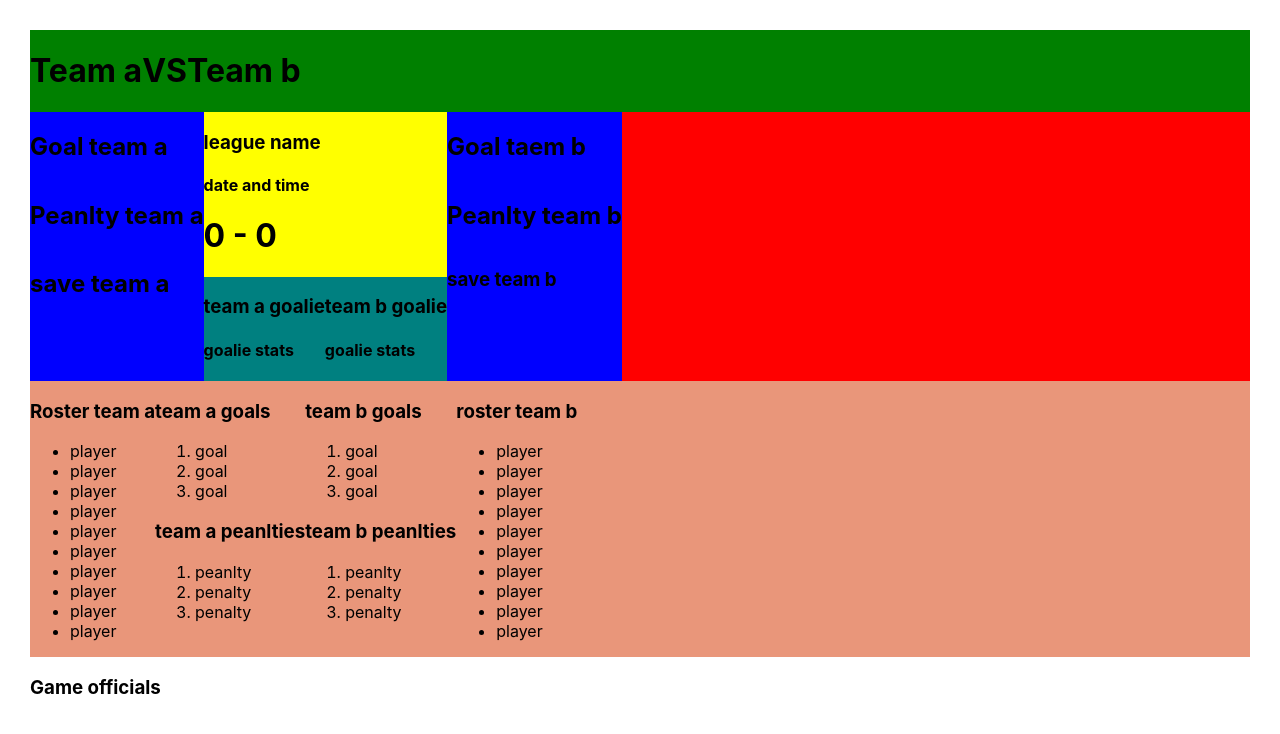
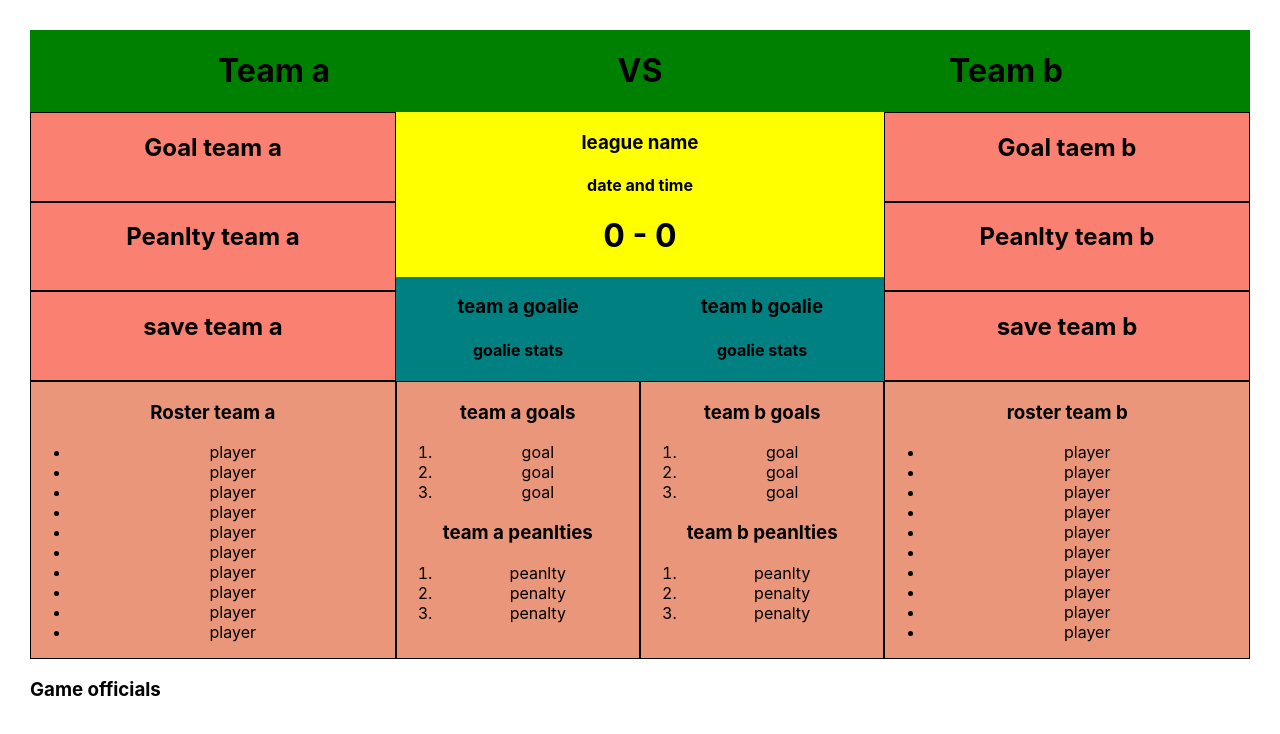
Before and after one commit to tjbecker8/ScoreSheet, a React (Create React App) app: page / in a window 1280 px wide. Shown: the top 734 px of the page. Built offline with nearby package versions, Linux system fonts and the light colour scheme.

Commit message:
still on setup

```diff
--- a/src/components/GameSheet/gameSheet.css
+++ b/src/components/GameSheet/gameSheet.css
@@ -1,17 +1,27 @@
 #container {
-
   margin: 30px;
 }
 
 .flex-top {
   display: flex;
   background-color: green;
+  text-align: center;
+}
+
+.team-name-top {
+  width: calc(40%)
+}
+
+.vs {
+  width: calc(20%)
 }
 
 .team-buttons {
   background-color: blue;
   display: flex;
   flex-direction: column;
+  width: calc(30%);
+  text-align: center;
 }
 
 .main-bar {
@@ -22,13 +32,49 @@
 .goalies {
   display: flex;
   background-color: teal;
+  text-align: center;
 }
+
 
 .center-main {
   background-color: yellow;
+  width: calc(40%);
+  text-align: center;
 }
 
 .bottom-main {
   background-color: darksalmon;
   display: flex;
+  text-align: center;
 }
+
+.goalie {
+  text-align: center;
+  width: calc(50%)
+}
+
+.roster {
+  width: calc(30%);
+  border-color: black;
+  border-width: 1px;
+  border-style: solid;
+}
+
+.goals-and-pens {
+  width: calc(20%);
+  border-color: black;
+  border-width: 1px;
+  border-style: solid;
+}
+
+.goal-div {
+  border-color: 'black';
+  border-width: 1px;
+  border-style: solid;
+  background-color: salmon;
+  height: calc(33%);
+}
+
+.goal-div:hover {
+  background-color: pink;
+}
--- a/src/components/GameSheet/gameSheet.js
+++ b/src/components/GameSheet/gameSheet.js
@@ -13,15 +13,15 @@ class GameSheet extends Component {
 
 
         <div class='flex-top'>
-          <div>
+          <div class='team-name-top'>
             <h1>Team a</h1>
           </div>
 
-          <div>
+          <div class='vs'>
             <h1>VS</h1>
           </div>
 
-          <div>
+          <div class='team-name-top'>
             <h1>Team b</h1>
           </div>
         </div>
@@ -31,19 +31,19 @@ class GameSheet extends Component {
 
         <div class='main-bar'>
           <div class='team-buttons'>
-            <div>
+            <div class='goal-div'>
               <span>
                 <h2>Goal team a</h2>
               </span>
             </div>
 
-            <div>
+            <div class='goal-div'>
               <span>
                 <h2>Peanlty team a</h2>
               </span>
             </div>
 
-            <div>
+            <div class='goal-div'>
               <span>
                 <h2>save team a</h2>
               </span>
@@ -63,12 +63,12 @@ class GameSheet extends Component {
             </div>
 
             <div class='goalies'>
-              <div>
+              <div class='goalie'>
                 <h3>team a goalie</h3>
                 <h4>goalie stats</h4>
               </div>
 
-              <div>
+              <div class='goalie'>
                 <h3>team b goalie</h3>
                 <h4>goalie stats</h4>
               </div>
@@ -76,16 +76,16 @@ class GameSheet extends Component {
           </div>
 
           <div class='team-buttons'>
-            <div>
+            <div class='goal-div'>
               <h2>Goal taem b</h2>
             </div>
 
-            <div>
+            <div class='goal-div'>
               <h2>Peanlty team b</h2>
             </div>
 
-            <div>
-              <h3>save team b</h3>
+            <div class='goal-div'>
+              <h2>save team b</h2>
             </div>
           </div>
         </div>
@@ -94,7 +94,7 @@ class GameSheet extends Component {
 
 
         <div class='bottom-main'>
-          <div>
+          <div class='roster'>
             <h3>Roster team a</h3>
             <ul>
               <li>player</li>
@@ -110,7 +110,7 @@ class GameSheet extends Component {
             </ul>
           </div>
 
-          <div>
+          <div class='goals-and-pens'>
             <div>
               <h3>team a goals</h3>
                 <ol>
@@ -129,7 +129,7 @@ class GameSheet extends Component {
             </div>
           </div>
 
-          <div>
+          <div class='goals-and-pens'>
             <div>
               <h3>team b goals</h3>
               <ol>
@@ -148,7 +148,7 @@ class GameSheet extends Component {
             </div>
           </div>
 
-          <div>
+          <div class='roster'>
             <h3>roster team b</h3>
               <ul>
                 <li>player</li>
```
Also changed, not shown: src/components/GameSheet/skater.js (added, +15 -0 lines).
